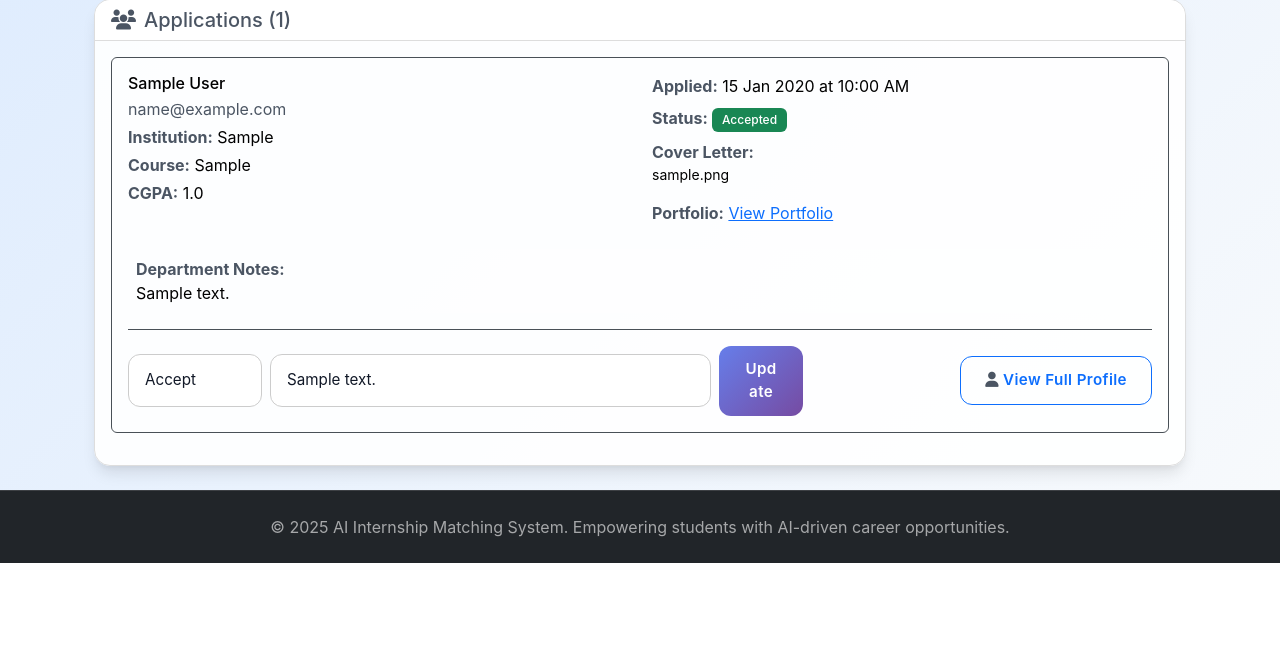
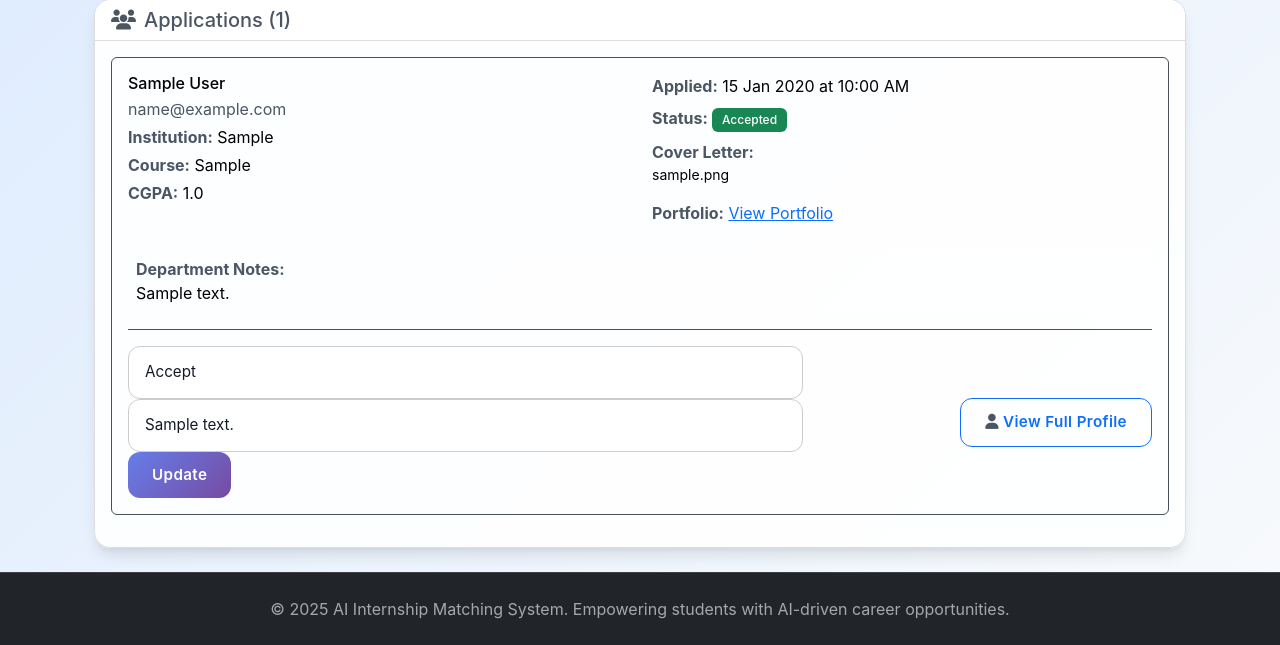
Before and after one commit to yashkrishangupta/InternMatchAI, a Flask app: template templates/internship_applications.html in a window 1280 px wide. Shown: the part 365-1010 px from the top of the page. Before the commit the page ends 928 px from the top, so only its background shows below. Run offline with Flask 3, Linux system fonts and the light colour scheme; the template is opened without the code that fills it: values that come from a table or form of the project are taken from there, others are empty; tables that the repository leaves empty hold one stand-in row (values such as "Sample post").

Commit message:
Update internship_applications.html

```diff
--- a/templates/internship_applications.html
+++ b/templates/internship_applications.html
@@ -21,7 +21,6 @@
         </div>
     </div>
 
-    <!-- Internship Info -->
     <div class="card mb-4">
         <div class="card-body">
             <div class="row">
@@ -49,7 +48,6 @@
         </div>
     </div>
 
-    <!-- Applications -->
     {% if applications %}
         <div class="card">
             <div class="card-header">
@@ -124,8 +122,8 @@
                     <div class="mt-3 border-top pt-3">
                         <div class="row align-items-center">
                             <div class="col-md-8">
-                                <form method="POST" action="{{ url_for('main.update_application_status', application_id=application.id) }}" class="d-flex align-items-center gap-2">
-                                    <select name="status" class="form-select form-select-sm" style="width: auto;">
+                                <form method="POST" action="{{ url_for('main.update_application_status', application_id=application.id) }}" class="update-form">
+                                    <select name="status" class="form-select form-select-sm">
                                         <option value="pending" {% if application.status == 'pending' %}selected{% endif %}>Pending</option>
                                         <option value="under_review" {% if application.status == 'under_review' %}selected{% endif %}>Under Review</option>
                                         <option value="shortlisted" {% if application.status == 'shortlisted' %}selected{% endif %}>Shortlisted</option>
@@ -133,7 +131,7 @@
                                         <option value="rejected" {% if application.status == 'rejected' %}selected{% endif %}>Reject</option>
                                     </select>
                                     <input type="text" name="department_notes" placeholder="Add notes for student..."
-                                           class="form-control form-control-sm" value="{{ application.department_notes or '' }}">
+                                            class="form-control form-control-sm" value="{{ application.department_notes or '' }}">
                                     <button type="submit" class="btn btn-primary btn-sm">Update</button>
                                 </form>
                             </div>
```
